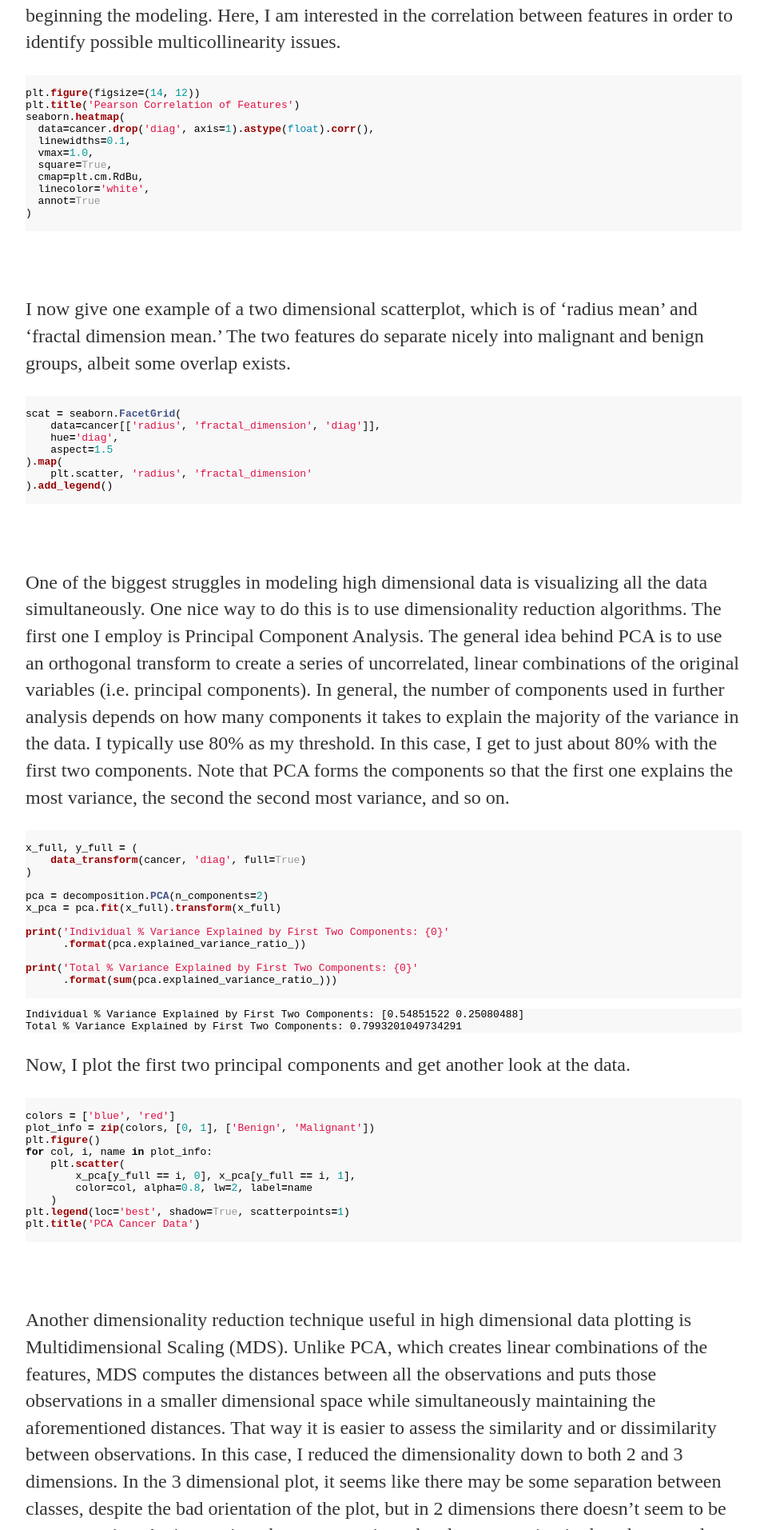
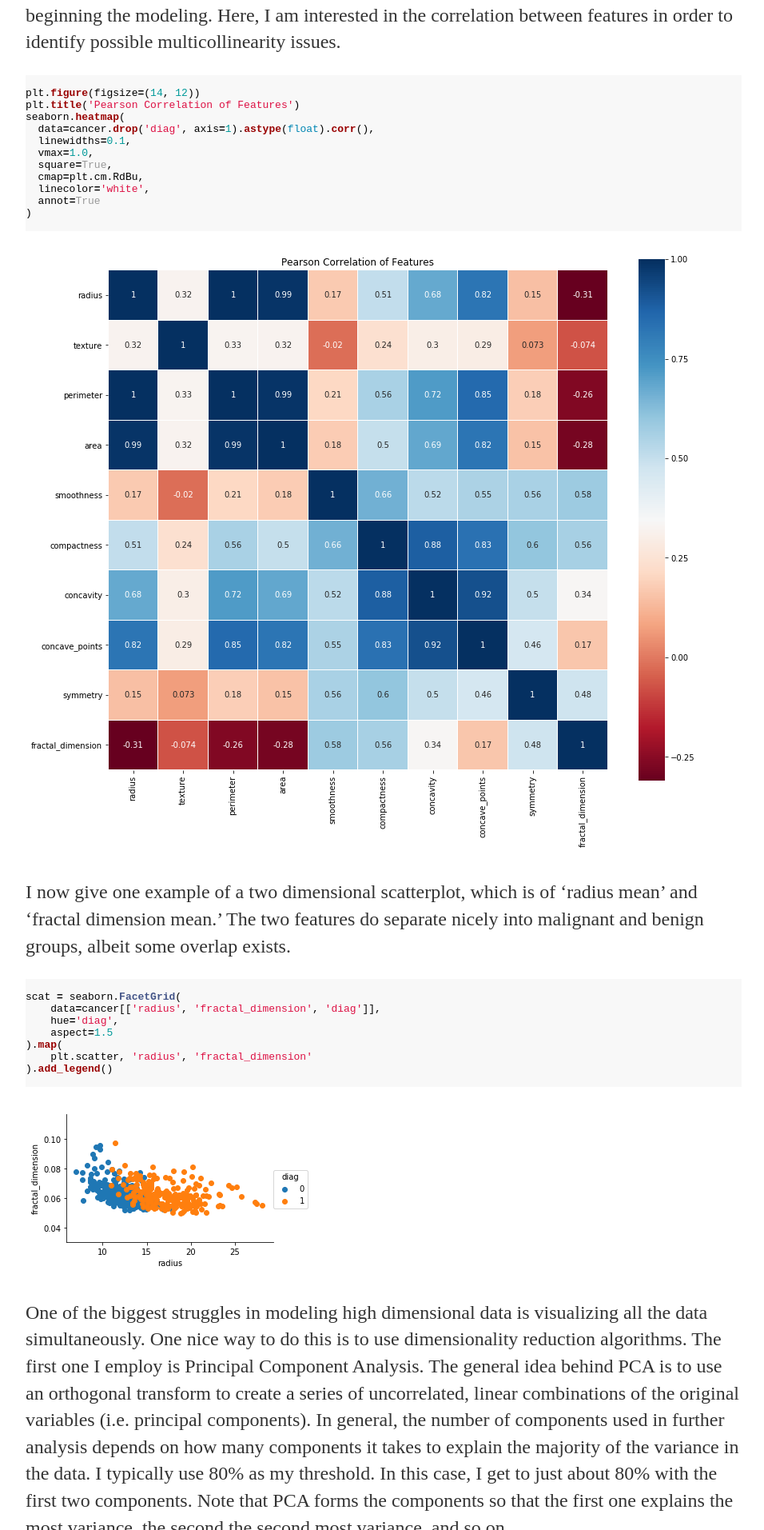
Before and after one commit to aaron-c-jones/aaron-c-jones.github.io, a Jekyll site: the page built from _posts/2018-02-28-aaron-jones-sklearn-classification.md, in a window 1280 px wide. Shown: the part 4487-6400 px from the top of the page at 80% size, without its empty margins (160-1116 px from the left). Built offline with Jekyll 4.4.1, drawn with Linux system fonts in a browser that asks for light colours.

Commit message:
image path correction

````diff
--- a/_posts/2018-02-28-aaron-jones-sklearn-classification.md
+++ b/_posts/2018-02-28-aaron-jones-sklearn-classification.md
@@ -325,7 +325,7 @@ seaborn.heatmap(
 ```
 
 
-![](/images/2018-02-24-aaron-jones-sklearn-classification_files/figure-markdown_github/output_2_1.png)
+![](/images/2018-02-28-aaron-jones-sklearn-classification_files/figure-markdown_github/output_2_1.png)
 
 
 
@@ -344,7 +344,7 @@ scat = seaborn.FacetGrid(
 ```
 
 
-![](/images/2018-02-24-aaron-jones-sklearn-classification_files/figure-markdown_github/output_3_0.png)
+![](/images/2018-02-28-aaron-jones-sklearn-classification_files/figure-markdown_github/output_3_0.png)
 
 
 
@@ -389,7 +389,7 @@ plt.title('PCA Cancer Data')
 ```
 
 
-![](/images/2018-02-24-aaron-jones-sklearn-classification_files/figure-markdown_github/output_5_1.png)
+![](/images/2018-02-28-aaron-jones-sklearn-classification_files/figure-markdown_github/output_5_1.png)
 
 
 
@@ -439,7 +439,7 @@ plt.show()
 ```
 
 
-![](/images/2018-02-24-aaron-jones-sklearn-classification_files/figure-markdown_github/output_6_0.png)
+![](/images/2018-02-28-aaron-jones-sklearn-classification_files/figure-markdown_github/output_6_0.png)
 
 
 
````
